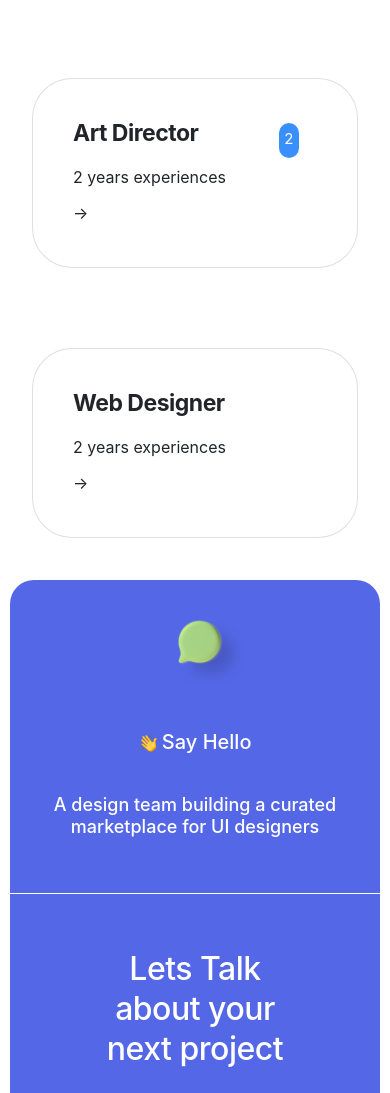
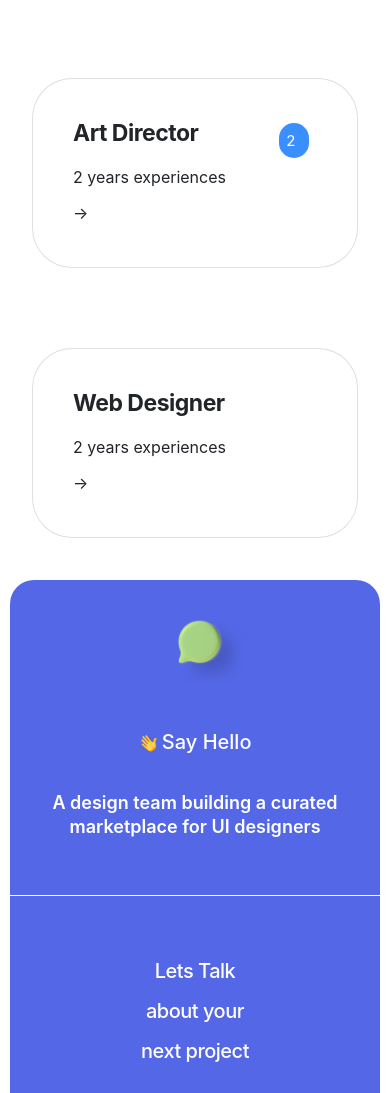
Before and after one commit to evanfrndo25/folio-website.github.io, a plain HTML site: page index.html in a window 390 px wide. Shown: the part 7347-8440 px from the top of the page. Drawn offline with nearby package versions, Linux system fonts and the light colour scheme.

Commit message:
thirdcommit

```diff
--- a/assets/css/main.css
+++ b/assets/css/main.css
@@ -854,7 +854,7 @@
                     background-size: cover;
                     padding: 0px;
                     gap: 0px;
-                    border-radius: 20px;
+                    border-radius: 30px;
                 }
                 .contact-1{
                     grid-column-start: 1;
@@ -870,7 +870,7 @@
                 .contact-1 .say-hello{
                     margin-top: 40px;
                 }
-                .contact-1 .a-design{
+                .contact-1 .a-design h3{
                     margin-top: 40px;
                     font-weight: 600;
                     font-size: 18px;
@@ -1090,10 +1090,32 @@
                             padding-top: 80px;
                             padding-left: 25px;
                         }
+                        .hiring-content .card .center .round{
+                            width: 30px;
+                            height: 35px;
+                            padding: 7px;
+                            font-size: 15px;
+                            color: white;
+                            border-radius: 30px;
+                        }
                         .hiring-content .card .right{
                             padding-top: 60%;
                             padding-bottom: 5%;
                             padding-right: 10%;
+                        }
+                        .contact-container{
+                            display: grid;
+                            grid-template-columns: repeat(1,1fr);
+                            justify-content: center;
+                        }
+                        .contact-1 .a-design h3{
+                            font-size: 10px;
+                        }
+                        .contact-2 .lets-talk h1{
+                            font-size: 20px;
+                        }
+                        .contact3-containers .invest-in h3 {
+                            font-size: 18px;
                         }
 
 
@@ -1502,6 +1524,7 @@
                             background: #5468E7;
                             border-radius: 24px;
                             align-items: center;
+
                         }
                         .contact-1{
                            grid-column-start: 1;
```
